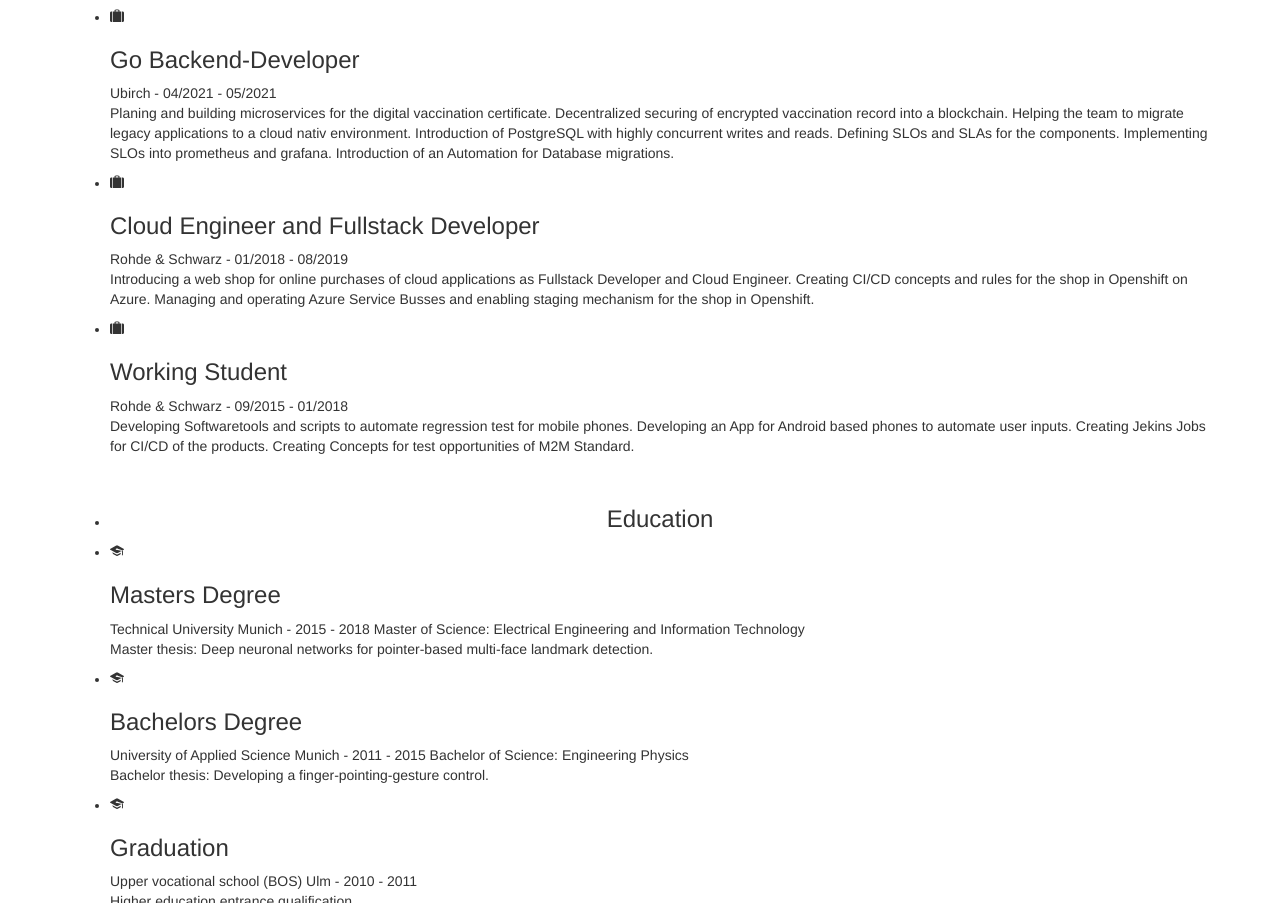
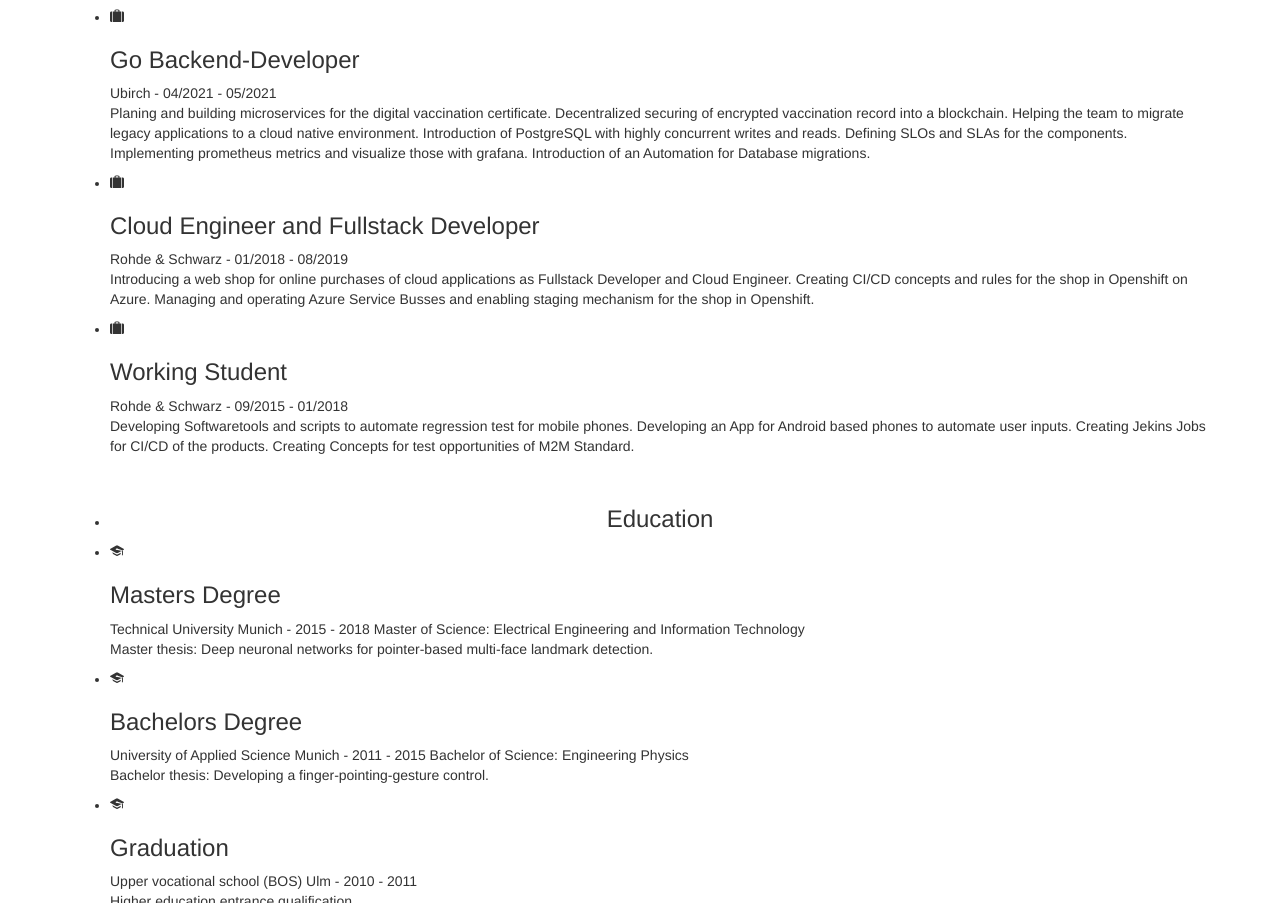
Before and after one commit to filip-sc/website, a plain HTML site: page index.html in a window 1280 px wide. Shown: the part 1037-1940 px from the top of the page. Drawn offline with nearby package versions, Linux system fonts and the light colour scheme; files that its build step writes are made by us from their sources; files whose address does not match are found by name; a web font is replaced by a local one.

Commit message:
removing typos

```diff
--- a/index.html
+++ b/index.html
@@ -241,10 +241,10 @@
                                 <div class="timeline-body">
                                     <p>Planing and building microservices for the digital vaccination certificate.
                                         Decentralized securing of encrypted vaccination record into a blockchain.
-                                        Helping the team to migrate legacy applications to a cloud nativ environment.
+                                        Helping the team to migrate legacy applications to a cloud native environment.
                                         Introduction of PostgreSQL with highly concurrent writes and reads. Defining
-                                        SLOs and SLAs for the components. Implementing SLOs into prometheus and grafana.
-                                        Introduction of an Automation for Database migrations.
+                                        SLOs and SLAs for the components. Implementing prometheus metrics and visualize
+                                        those with grafana. Introduction of an Automation for Database migrations.
                                     </p>
                                 </div>
                             </div>
```
